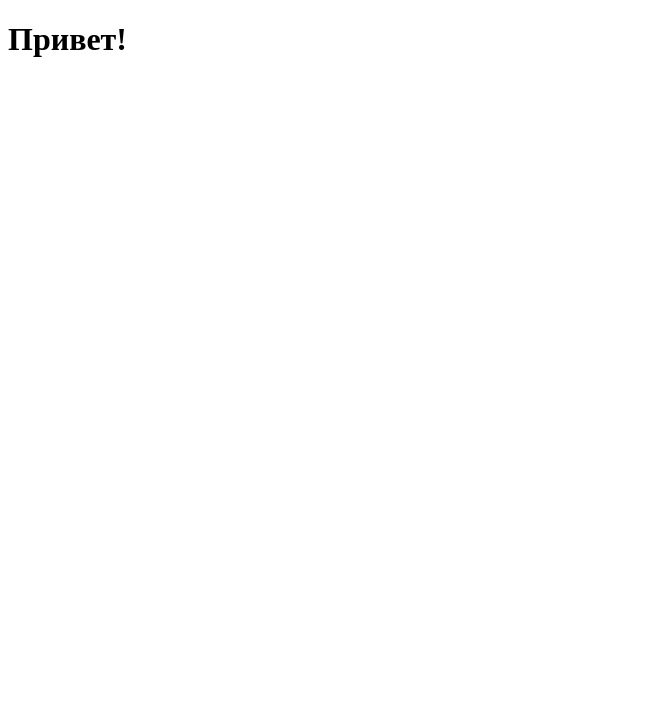
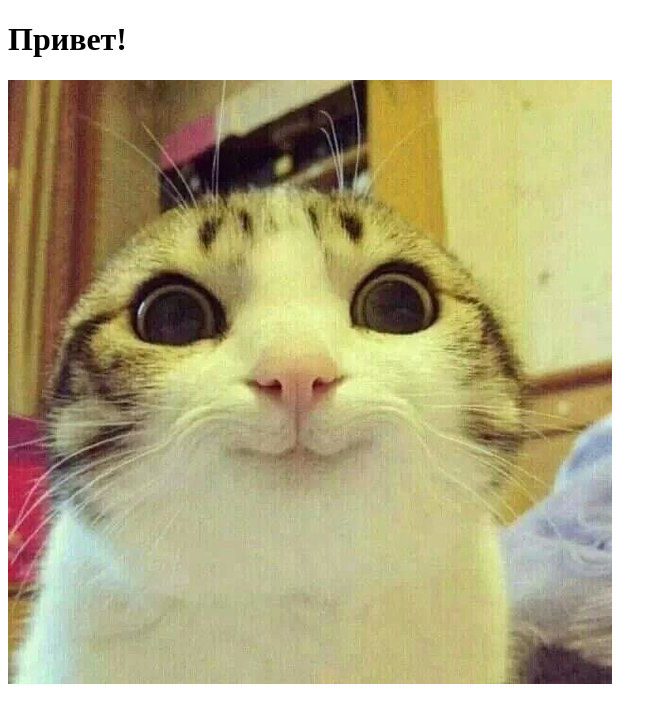
Before and after one commit to anastasia-kastsiukevich/git-test, a plain HTML site: page docs/index.html in a window 1280 px wide. Shown: the whole page, without its empty margins (0-667 px from the left). Drawn offline with Linux system fonts and the light colour scheme.

Commit message:
second commit

```diff
--- a/docs/index.html
+++ b/docs/index.html
@@ -7,5 +7,6 @@
 </head>
 <body>
     <h1>Привет!</h1>
+    <div><img src="img/cat.jpg" alt="cat"></div>
 </body>
 </html>
```
